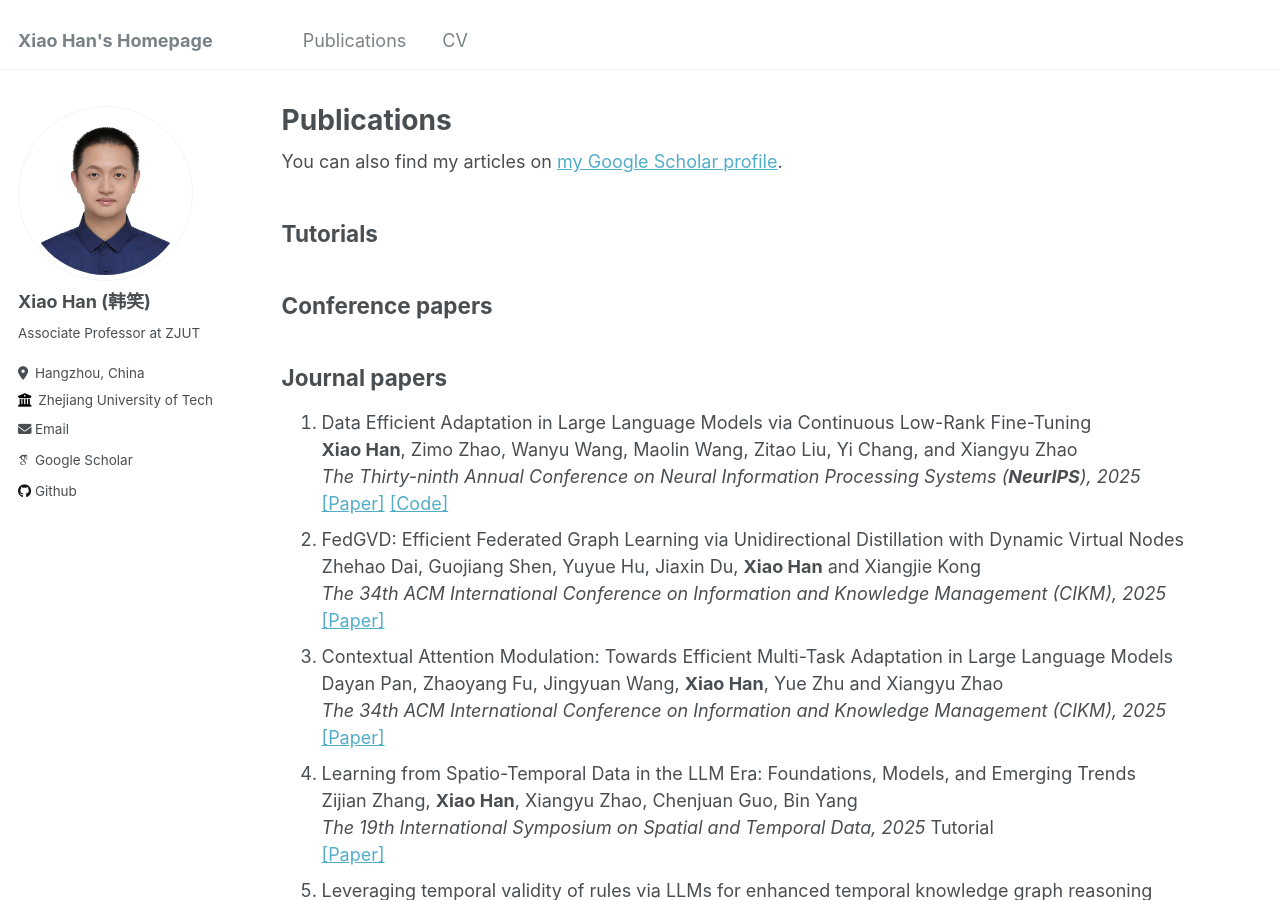
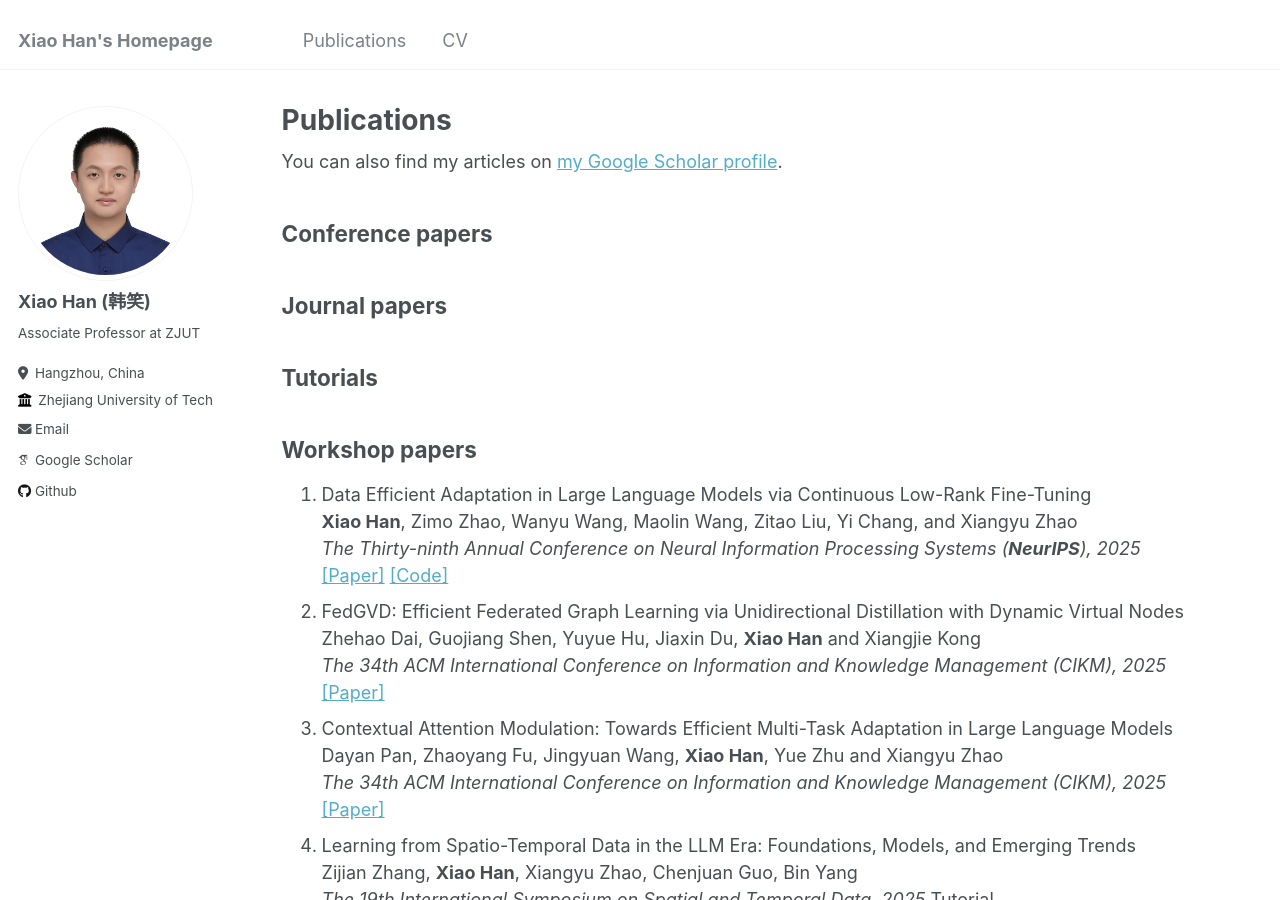
Before and after one commit to hahahenha/hahahenha.github.io, a Jekyll site: the page built from _pages/publications.md, in a window 1280 px wide and 900 px high. Built offline with Jekyll 4.4.1, drawn with Linux system fonts in a browser that asks for light colours; some web fonts are replaced.

Commit message:
Update publications.md

```diff
--- a/_pages/publications.md
+++ b/_pages/publications.md
@@ -17,9 +17,12 @@ author_profile: true
 {% endfor %}
 -->
 
-## Tutorials
 ## Conference papers
 ## Journal papers
+## Tutorials
+## Workshop papers
+
+
 
 
 
```
